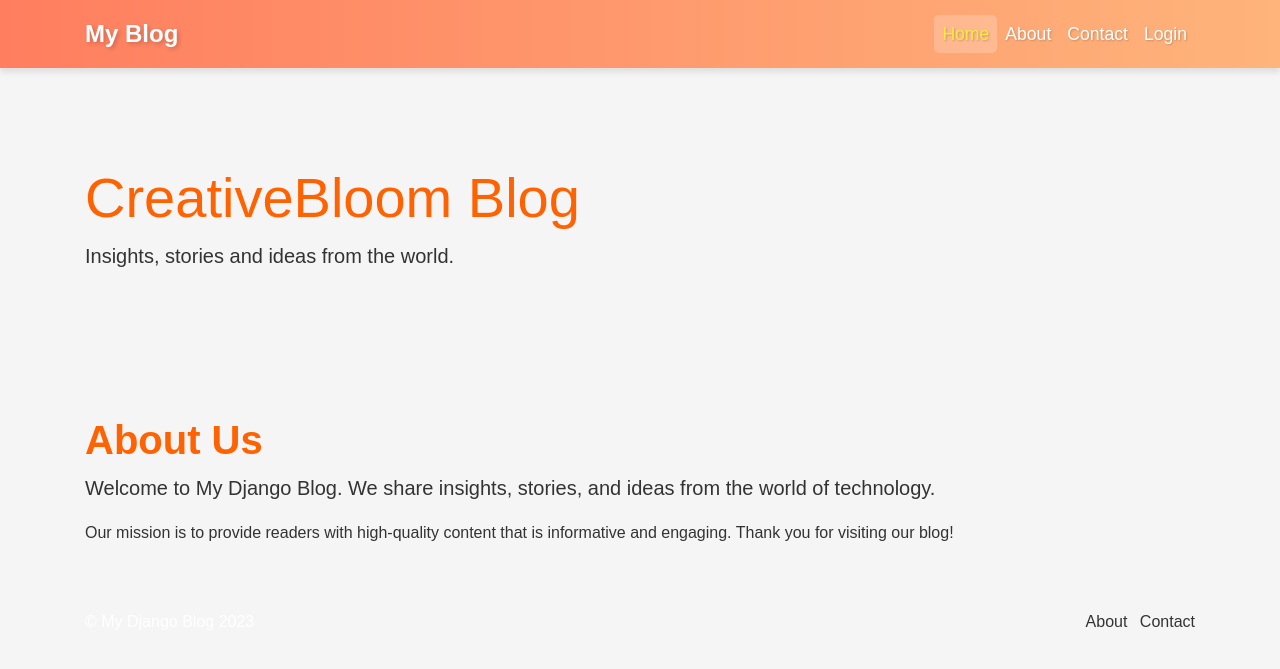
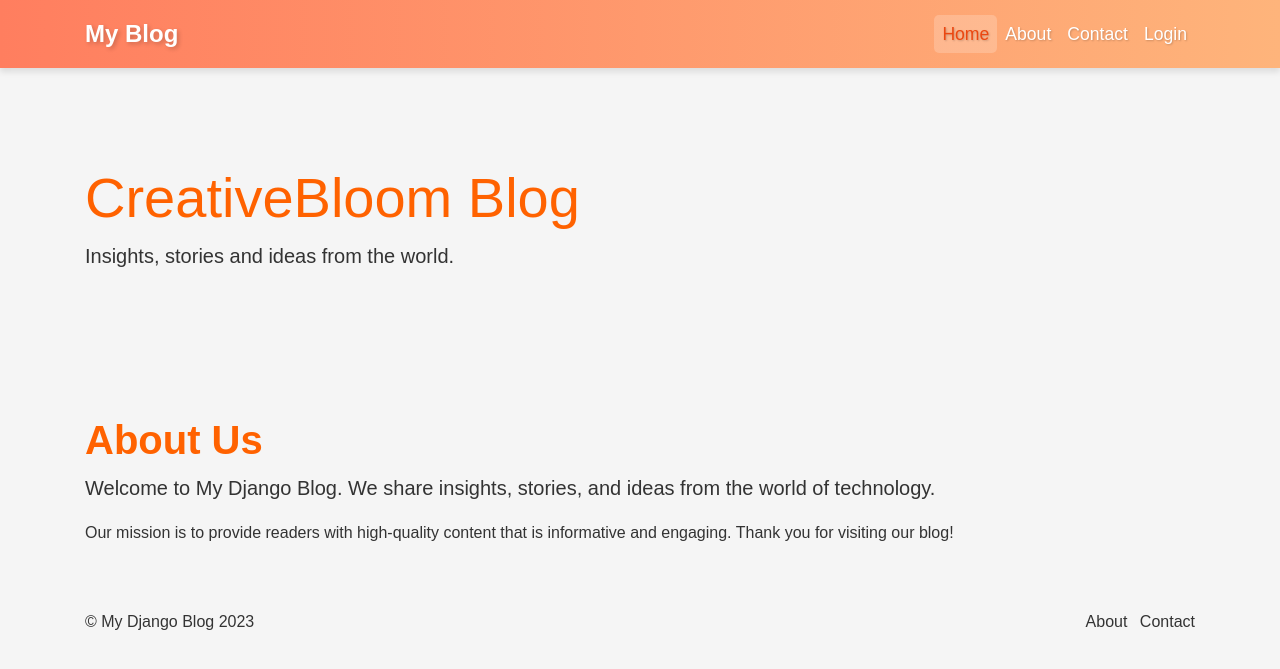
Before and after one commit to MohammedKaif037/DjangoBlog, a Django app: page /about/ in a window 1280 px wide. Shown: the top 669 px of the page. Run offline with Django 5.2, Linux system fonts and the light colour scheme; some libraries are stand-ins or nearby versions.

Commit message:
styleupdate

```diff
--- a/djangoapp/templates/djangoapp/base.html
+++ b/djangoapp/templates/djangoapp/base.html
@@ -60,14 +60,14 @@ body {
 }
 
 .colorful-link:hover, .colorful-link:focus {
-    color: #ffeb3b;
+    color: #ec4710;
     background: rgba(255, 255, 255, 0.2);
     border-radius: 5px;
 }
 
 /* Active Link */
 .nav-item.active .colorful-link {
-    color: #ffeb3b;
+    color: #ec4710;
     background: rgba(255, 255, 255, 0.2);
     border-radius: 5px;
 }
@@ -210,7 +210,7 @@ body {
         <div class="container">
             <div class="row">
                 <div class="col-md-6">
-                    <span class="text-white">&copy; My Django Blog 2023</span>
+                    <span class="text-orange">&copy; My Django Blog 2023</span>
                 </div>
                 <div class="col-md-6 text-md-right">
                     <nav>
--- a/djangoapp/templates/djangoapp/post_detail.html
+++ b/djangoapp/templates/djangoapp/post_detail.html
@@ -8,7 +8,8 @@
             <div class="blog-post">
                 <h1>{{ post.title }}</h1>
                 <p class="text-secondary">{{ post.date_posted }}</p>
-                <img src="{{ post.featured_image.url }}" alt="{{ post.title }}" style="max-width: 100%; height: auto; display: block; margin: 0 auto; border-radius: 5px; box-shadow: 0 0 10px rgba(0, 0, 0, 0.3);">                <div class="post-summary">
+                <img src="{{ post.featured_image.url }}" alt="{{ post.title }}" style="max-width: 100%; height: auto; display: block; margin: 0 auto; border-radius: 5px; box-shadow: 0 0 10px rgba(0, 0, 0, 0.3);">
+                <div class="post-summary">
                     <p>
                          {{post.summary}}
                     </p>
```
